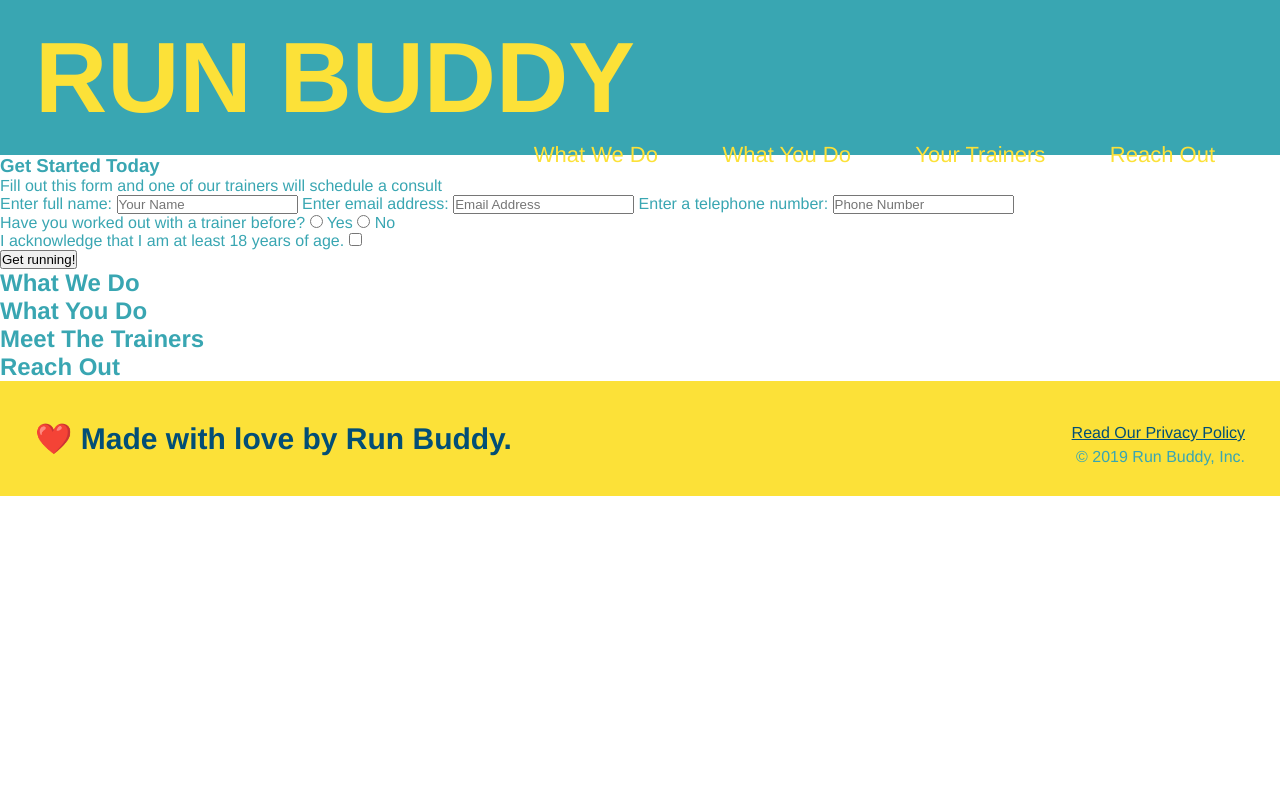
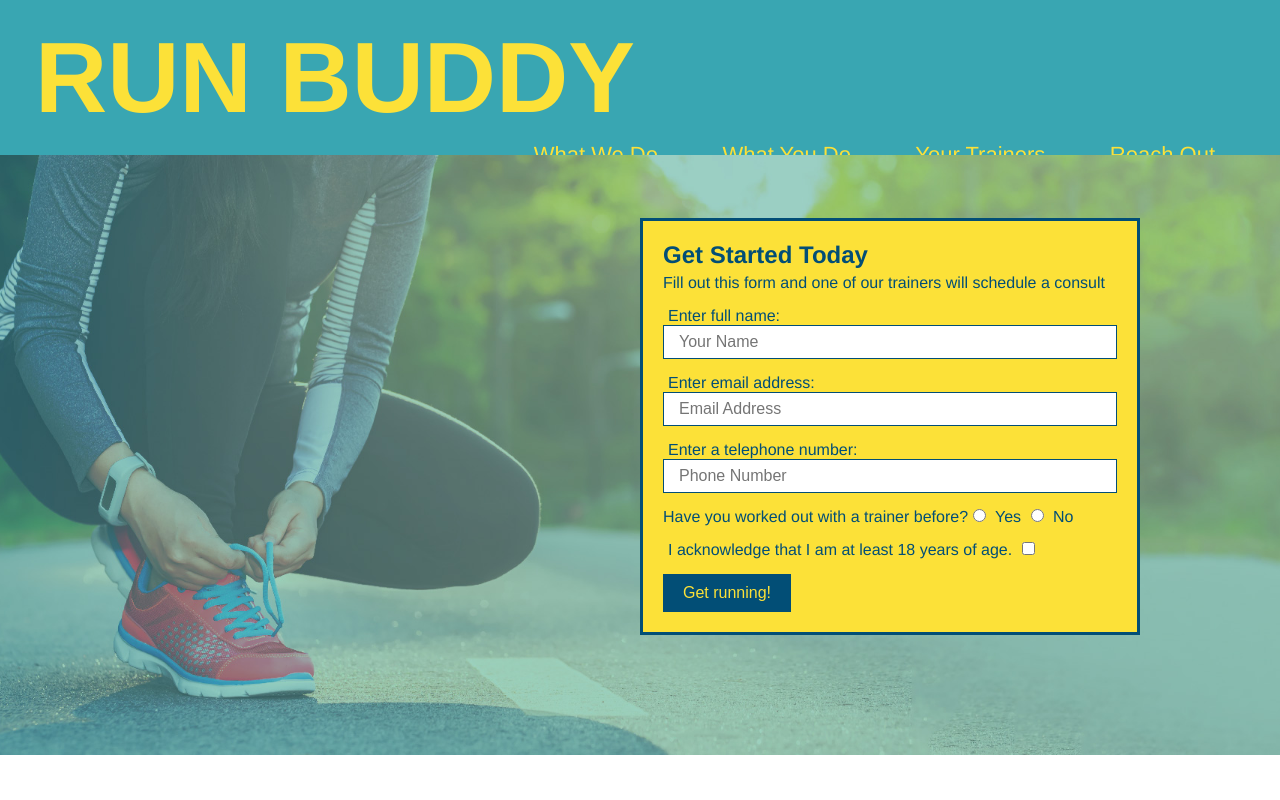
Before and after one commit to kairoiturralde/run-buddy, a plain HTML site: page index.html in a window 1280 px wide. Shown: the top 800 px of the page. Drawn offline with Linux system fonts and the light colour scheme.

Commit message:
hero-form changes

```diff
--- a/assets/css/style.css
+++ b/assets/css/style.css
@@ -66,3 +66,60 @@ header {
   footer a {
     color: #024e76;
   }
+
+  section {
+    padding: 60px;
+  }
+
+  /* Hero Style Start */
+.hero {
+  background-image: url("../images/hero-bg.jpg");
+  height: 600px;
+  background-size: cover;
+  background-position: center;
+  position: relative;
+}
+/* Hero Style End */
+
+.hero-form {
+  border: 3px solid #024e76;
+  background-color: #fce138;
+  padding: 20px;
+  width: 500px;
+  color: #024e76;
+  position: absolute;
+  bottom: 120px;
+  right: 140px;
+}
+
+.hero-form h3 {
+  font-size: 24px;
+  margin: 0;
+}
+
+.hero-form p {
+  margin: 5px 0 15px 0;
+}
+
+.form-input {
+  border: 1px solid #024e76;
+  display: block;
+  padding: 7px 15px;
+  font-size: 16px;
+  color: #024e76;
+  width: 100%;
+  margin-bottom: 15px;
+}
+
+.hero-form label {
+  margin: 0 5px;
+}
+
+.hero-form button {
+  color: #fce138;
+  background-color: #024e76;
+  border: none;
+  padding: 10px 20px;
+  font-size: 16px;
+}
+/* HERO STYLES END */
--- a/index.html
+++ b/index.html
@@ -40,18 +40,21 @@
         </header>
 
         <!-- hero/jumbotron -->
-        <section>
-            <div>
+        <section class="hero">
+            <div class="hero-form">
                 <h3>Get Started Today</h3>
                 <p>Fill out this form and one of our trainers will schedule a consult</p>
                 <!-- Add form element -->
                 <form>
                     <label for="name">Enter full name:</label>
-                    <input type="text" placeholder="Your Name" name="name" id="name" />
+                    <input type="text" placeholder="Your Name" name="name" id="name" class="form-input"/>
+
                     <label for="email">Enter email address:</label>
-                    <input type="email" placeholder="Email Address" name="email" id="email" />
+                    <input type="email" placeholder="Email Address" name="email" id="email" class="form-input"/>
+
                     <label for="phone">Enter a telephone number:</label>
-                    <input type="tel" placeholder="Phone Number" name="phone" id="phone"/>
+                    <input type="tel" placeholder="Phone Number" name="phone" id="phone" class="form-input"/>
+
                     <p>
                         Have you worked out with a trainer before?
                         <input type="radio" name="trainer-confirm" id="trainer-yes" />
@@ -59,12 +62,14 @@
                         <input type="radio" name="trainer-confirm" id="trainer-no" />
                         <label for="trainer-no">No</label>
                     </p>
+
                     <p>
                         <label for="checkbox">
                             I acknowledge that I am at least 18 years of age.
                         </label>
                         <input type="checkbox" name="age-confirm" id="checkbox">
                     </p>
+
                     <button type="submit">
                         Get running!
                     </button>
```
Also changed, not shown: assets/images/hero-bg.jpg (added).
